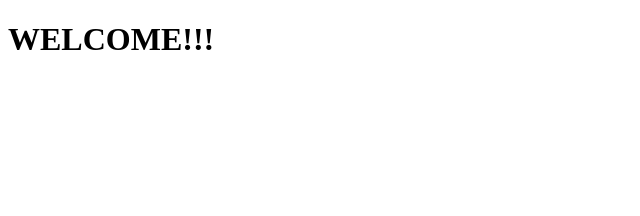
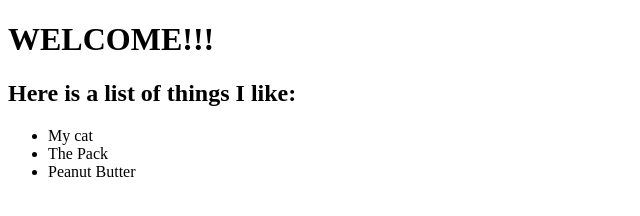
Before and after one commit to SueFromStPaul/suefromstpaul.github.io, a plain HTML site: page index.html in a window 1280 px wide. Shown: the whole page, without its empty margins (0-640 px from the left). Drawn offline with Linux system fonts and the light colour scheme.

Commit message:
Update index.html

```diff
--- a/index.html
+++ b/index.html
@@ -6,5 +6,15 @@
 
   <body>
     <h1>WELCOME!!!</h1>
+    <h2>Here is a list of things I like:</h2>
+       <ul>
+         <li>My cat</li>
+         <li>The Pack</li>
+         <li>Peanut Butter</li>
+
+       </ul>
+
   </body>
+
+
 </html>
```
